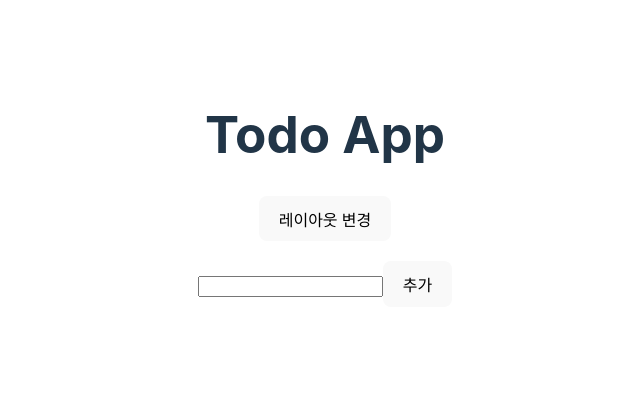
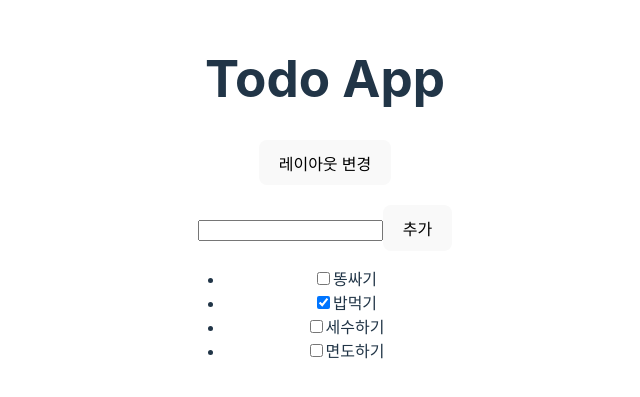
Before and after one commit to sakamoto-jun/react-todo-practice, a React (Vite) app: page / in a window 1280 px wide. Shown: the part 213-610 px from the top of the page, without its empty margins (315-955 px from the left). Built offline with nearby package versions, Linux system fonts and the light colour scheme.

Commit message:
feature: zustand 상태 관리 추가

```diff
--- a/package.json
+++ b/package.json
@@ -11,7 +11,8 @@
   },
   "dependencies": {
     "react": "^18.2.0",
-    "react-dom": "^18.2.0"
+    "react-dom": "^18.2.0",
+    "zustand": "^4.5.4"
   },
   "devDependencies": {
     "@types/react": "^18.2.66",
--- a/src/components/TodoContainer.tsx
+++ b/src/components/TodoContainer.tsx
@@ -1,39 +1,20 @@
-import { useCallback, useState } from "react";
-import { Todo } from "../types";
+import { useEffect } from "react";
+import useStore from "../useStore";
 import TodoInput from "./TodoInput";
 import TodoList from "./TodoList";
 
 export default function TodoContainer() {
-  const [todos, setTodos] = useState<Todo[]>([]);
+  const { todos, addTodo, toggleTodo, fetchTodos } = useStore();
 
-  const handleAddTodo = useCallback((text: string) => {
-    setTodos((prev) =>
-      prev.concat({
-        id: prev.length + 1,
-        text,
-        done: false,
-      })
-    );
-  }, []);
-  const handleToggleTodo = (id: number) => {
-    setTodos((prev) =>
-      prev.map((todo) => {
-        if (todo.id === id) {
-          return {
-            ...todo,
-            done: !todo.done,
-          };
-        }
-        return todo;
-      })
-    );
-  };
+  useEffect(() => {
+    fetchTodos();
+  }, [fetchTodos]);
 
   console.log("TodoContainer 렌더링!");
   return (
     <div>
-      <TodoInput onAddTodo={handleAddTodo} />
-      <TodoList todos={todos} onToggleTodo={handleToggleTodo} />
+      <TodoInput onAddTodo={addTodo} />
+      <TodoList todos={todos} onToggleTodo={toggleTodo} />
     </div>
   );
 }
--- /dev/null
+++ b/src/useStore.ts
@@ -0,0 +1,33 @@
+import { create } from "zustand";
+import { getTodos } from "./services/todoApi";
+import { Todo } from "./types";
+
+interface TodoState {
+  todos: Todo[];
+  addTodo: (text: string) => void;
+  toggleTodo: (id: number) => void;
+  fetchTodos: () => Promise<void>;
+}
+
+const useStore = create<TodoState>()((set) => ({
+  todos: [],
+  addTodo: (text) => {
+    set((state) => ({
+      todos: [...state.todos, { id: Date.now(), text, done: false }],
+    }));
+  },
+  toggleTodo: (id) => {
+    set((state) => ({
+      todos: state.todos.map((todo) =>
+        todo.id === id ? { ...todo, done: !todo.done } : todo
+      ),
+    }));
+  },
+  fetchTodos: async () => {
+    const todos = await getTodos();
+
+    set({ todos });
+  },
+}));
+
+export default useStore;
```
Also changed, not shown: src/components/TodoInput.tsx (+0 -14 lines), 1 other file (tests, documents, lock files or other folders).
